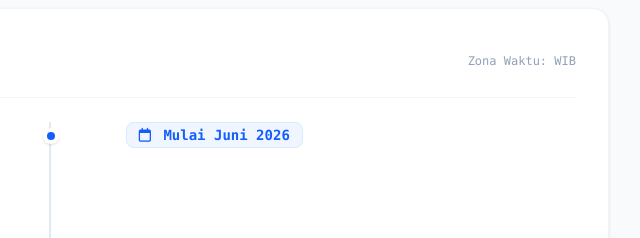
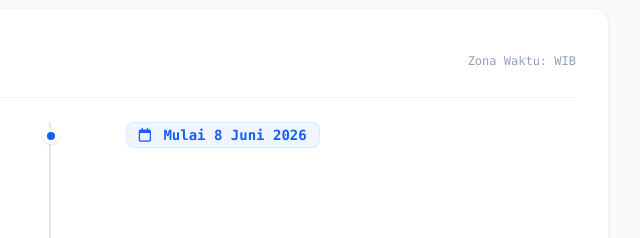
Before and after one commit to smansa-code/spmb-smansa-swl, a plain HTML site: page index.html in a window 1280 px wide. Shown: the part 2420-2658 px from the top of the page, 591-1231 px from the left. Drawn offline with nearby package versions, Linux system fonts and the light colour scheme.

Commit message:
Update index.html

```diff
--- a/index.html
+++ b/index.html
@@ -330,7 +330,7 @@
                         <p class="text-xs text-slate-500 mt-1">Registrasi mandiri online di web resmi, perbaikan data pokok, unggah nilai rata-rata rapor semester 1-5, serta berkas penunjang.</p>
                     </div>
                     <div class="w-full md:w-[45%] pl-10 md:pl-6 mt-1 md:mt-0">
-                        <span class="font-mono text-sm font-bold text-blue-600 bg-blue-50 px-3 py-1 rounded-lg border border-blue-100"><i class="fa-regular fa-calendar mr-1"></i> Mulai Juni 2026</span>
+                        <span class="font-mono text-sm font-bold text-blue-600 bg-blue-50 px-3 py-1 rounded-lg border border-blue-100"><i class="fa-regular fa-calendar mr-1"></i> Mulai 8 Juni 2026</span>
                     </div>
                 </div>
 
```
